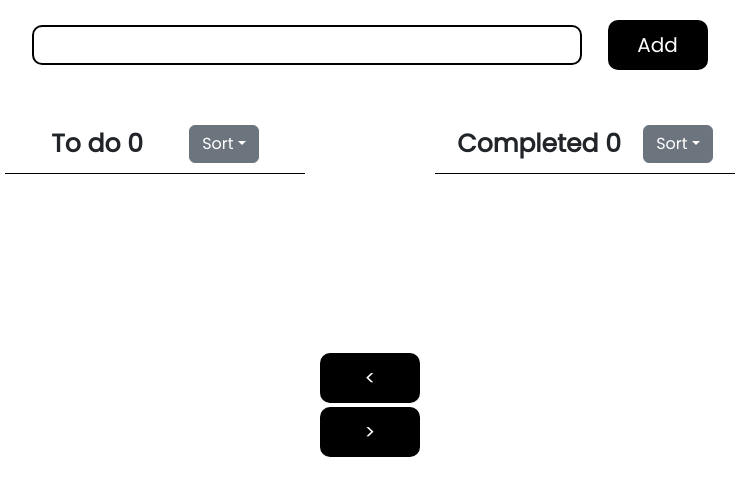
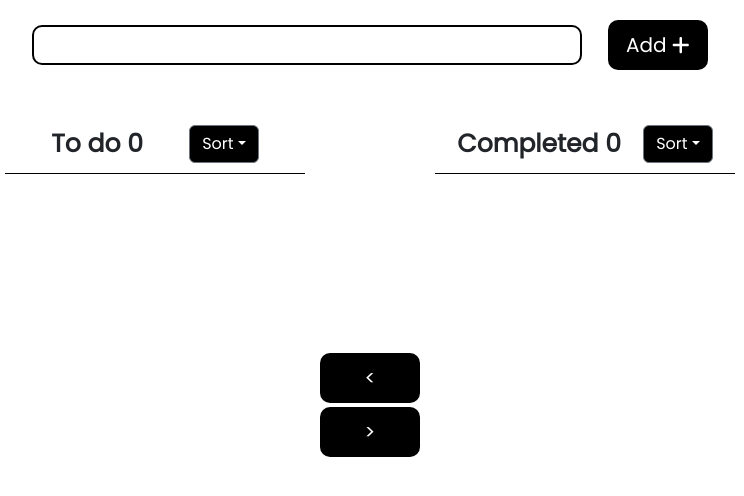
Before and after one commit to keenanbernard/todolist, a React (Create React App) app: page / in a window 1280 px wide. Shown: the top 496 px of the page, without its empty margins (270-1014 px from the left). Built offline with nearby package versions, Linux system fonts and the light colour scheme; a web font is replaced by a local one.

Commit message:
Updated icons

```diff
--- a/src/components/Container/Container.css
+++ b/src/components/Container/Container.css
@@ -57,5 +57,5 @@
 .Manipulations:hover, .Addition-Button:hover{
     cursor: pointer;
     background: purple;
-    transition: .5s;
+    transition: 0.2s;
 }
--- a/src/components/Container/Containter.js
+++ b/src/components/Container/Containter.js
@@ -1,6 +1,8 @@
 import React, {useState} from "react";
 import List from "../List/List";
 import './Container.css'
+import {FontAwesomeIcon} from "@fortawesome/react-fontawesome";
+import {faPlus} from "@fortawesome/free-solid-svg-icons";
 
 
 const Container = () => {
@@ -101,7 +103,7 @@ const Container = () => {
          value={value}
          onChange={e => setValue(e.target.value)}
         />
-        <button className='Addition-Button' onClick={() => updateList(value)}>Add</button>
+        <button className='Addition-Button' onClick={() => updateList(value)}>Add <FontAwesomeIcon icon={faPlus} /></button>
       </div>
       <div className='Contained-List'>
         <List name={'To do'} list={todoList} gettask={getTask}
--- a/src/components/List/List.css
+++ b/src/components/List/List.css
@@ -25,6 +25,14 @@
     font-weight: bold;
 }
 
+.list-sorting{
+    background: black !important;
+}
+
+.list-sorting:hover{
+    background: purple !important;
+}
+
 .list-items {
     display: flex;
     flex-direction: column;
@@ -39,7 +47,7 @@
 
 .list-item-container:hover{
     background: lightgray;
-    transition: .5s;
+    transition: .2s;
 }
 
 .list-item {
--- a/src/components/List/List.js
+++ b/src/components/List/List.js
@@ -2,7 +2,15 @@ import React, {useEffect, useState} from "react";
 import './List.css'
 import ListModal from "./Modal/Modal";
 import {FontAwesomeIcon} from "@fortawesome/react-fontawesome";
-import {faPenToSquare, faTrash} from "@fortawesome/free-solid-svg-icons";
+import {
+  faA,
+  faAngleDown,
+  faAngleUp,
+  faArrowsRotate,
+  faCalendarDays,
+  faPenToSquare,
+  faTrash
+} from "@fortawesome/free-solid-svg-icons";
 import {Dropdown} from "react-bootstrap";
 const List = (props) =>{
   const [items, setItems] = useState([])
@@ -30,8 +38,8 @@ const List = (props) =>{
     .sort((a, b) => {
     if (sort === 'name') {
       const sortOrder = sorting === 'ascending' ? 1 : -1;
-      if (a.name < b.name) return -1 * sortOrder;
-      if (a.name > b.name) return 1 * sortOrder;
+      if (a.name.toLowerCase() < b.name.toLowerCase()) return -1 * sortOrder;
+      if (a.name.toLowerCase() > b.name.toLowerCase()) return 1 * sortOrder;
     } else if (sort === 'date' || sort === 'reset') {
       const sortOrder = sorting === 'ascending' ? 1 : -1;
       const dateA = new Date(a.created);
@@ -46,18 +54,18 @@ const List = (props) =>{
       <div className='list-title-container'>
         <div className='list-title'>{props.name} {props.total}</div>
         <Dropdown>
-          <Dropdown.Toggle variant="secondary" id="dropdown-basic">
+          <Dropdown.Toggle className='list-sorting' variant="secondary" id="dropdown-basic">
             Sort
           </Dropdown.Toggle>
 
           <Dropdown.Menu>
-            <Dropdown.Item onClick={() => sortBy('name')}>Name</Dropdown.Item>
-            <Dropdown.Item onClick={() => sortBy('date')}>Date Created</Dropdown.Item>
+            <Dropdown.Item onClick={() => sortBy('name')}><FontAwesomeIcon icon={faA} /> Name</Dropdown.Item>
+            <Dropdown.Item onClick={() => sortBy('date')}><FontAwesomeIcon icon={faCalendarDays} /> Date Created</Dropdown.Item>
             <Dropdown.Divider />
-            <Dropdown.Item onClick={() => setSorting('ascending')}>Ascending</Dropdown.Item>
-            <Dropdown.Item onClick={() => setSorting('descending')}>Descending</Dropdown.Item>
+            <Dropdown.Item onClick={() => setSorting('ascending')}><FontAwesomeIcon icon={faAngleUp} /> Ascending</Dropdown.Item>
+            <Dropdown.Item onClick={() => setSorting('descending')}><FontAwesomeIcon icon={faAngleDown} /> Descending</Dropdown.Item>
             <Dropdown.Divider />
-            <Dropdown.Item onClick={() => sortBy('reset')}>Reset</Dropdown.Item>
+            <Dropdown.Item onClick={() => sortBy('reset')}><FontAwesomeIcon icon={faArrowsRotate} /> Reset</Dropdown.Item>
           </Dropdown.Menu>
         </Dropdown>
       </div>
```
